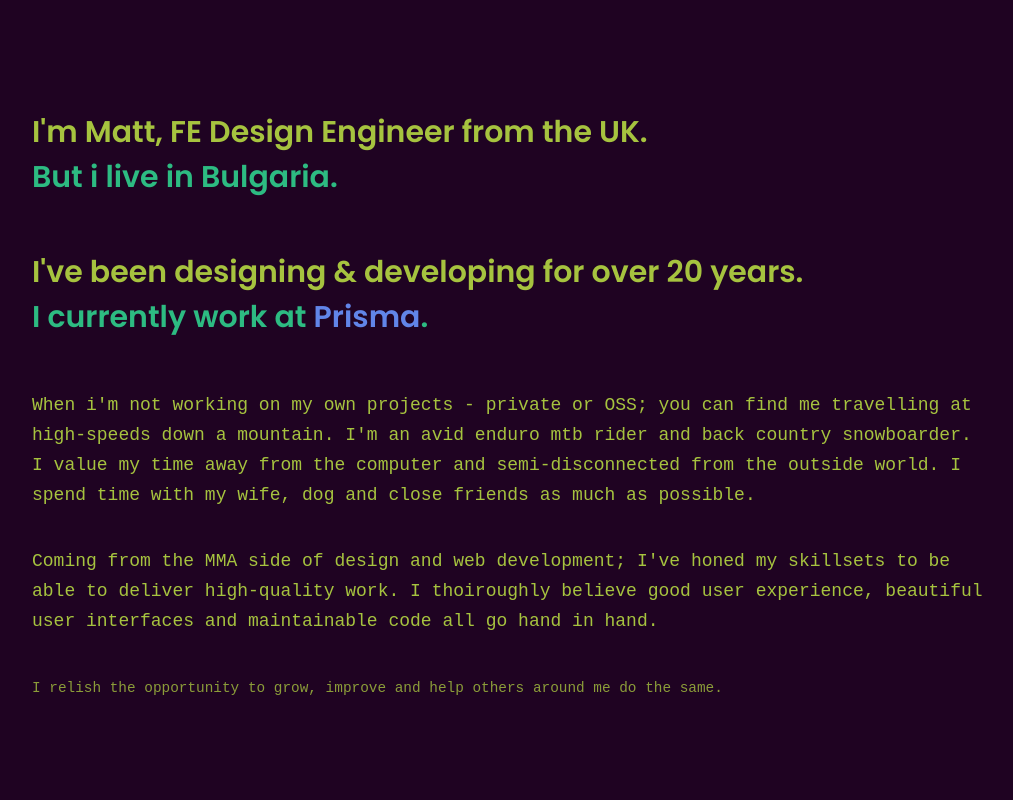
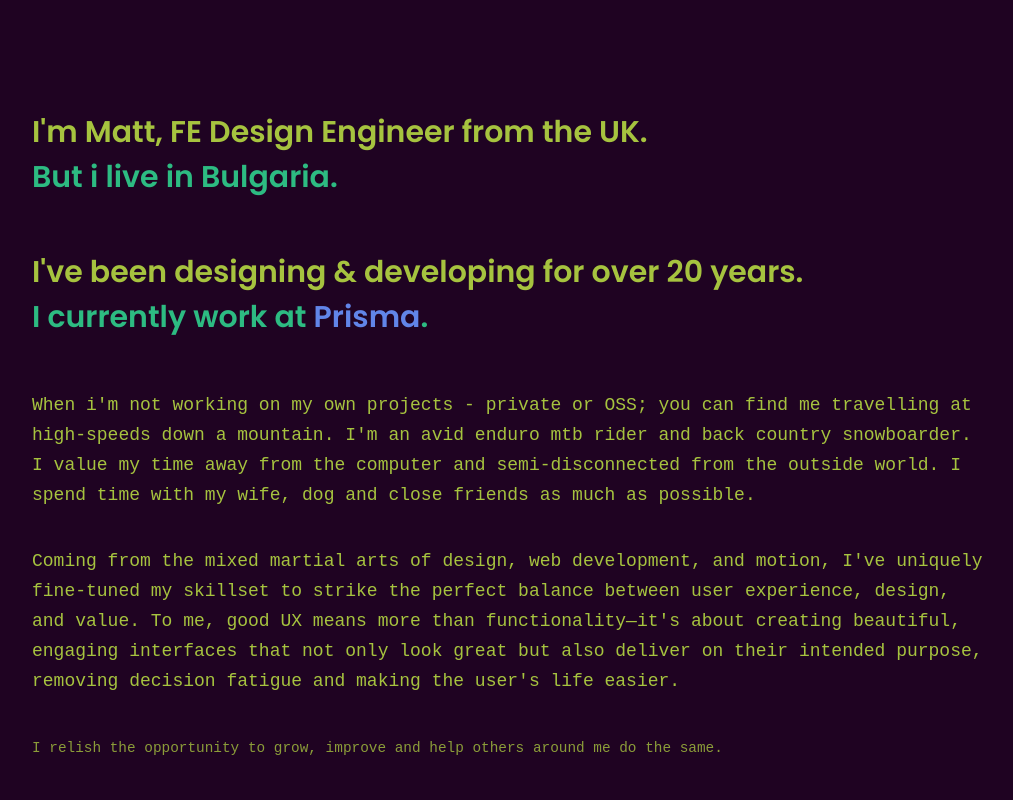
Before and after one commit to uixmat/uixmat-v2, a Next.js app: page / in a window 1280 px wide. Shown: the top 800 px of the page, without its empty margins (128-1141 px from the left). Built offline with nearby package versions, Linux system fonts and the light colour scheme.

Commit message:
i cant sepll

```diff
--- a/src/app/page.tsx
+++ b/src/app/page.tsx
@@ -31,10 +31,13 @@ export default function Home() {
           </p>
 
           <p>
-            Coming from the MMA side of design and web development; I&apos;ve
-            honed my skillsets to be able to deliver high-quality work. I
-            thoiroughly believe good user experience, beautiful user interfaces
-            and maintainable code all go hand in hand.
+            Coming from the mixed martial arts of design, web development, and
+            motion, I&apos;ve uniquely fine-tuned my skillset to strike the
+            perfect balance between user experience, design, and value. To me,
+            good UX means more than functionality—it&apos;s about creating
+            beautiful, engaging interfaces that not only look great but also
+            deliver on their intended purpose, removing decision fatigue and
+            making the user&apos;s life easier.
           </p>
 
           <p>
```
